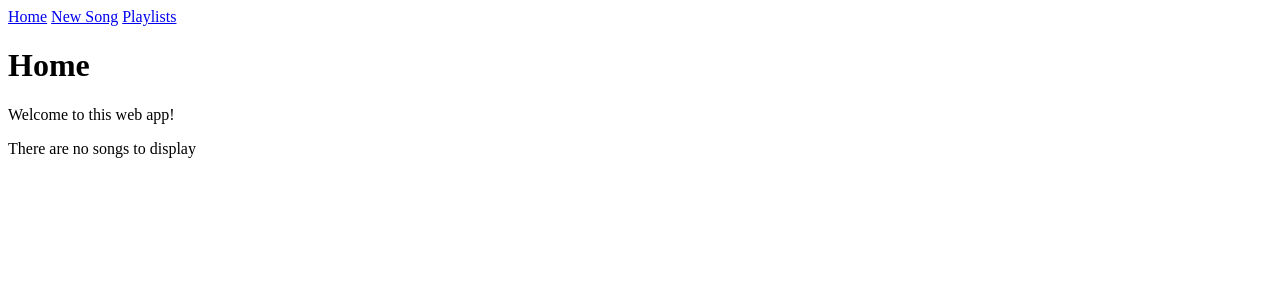
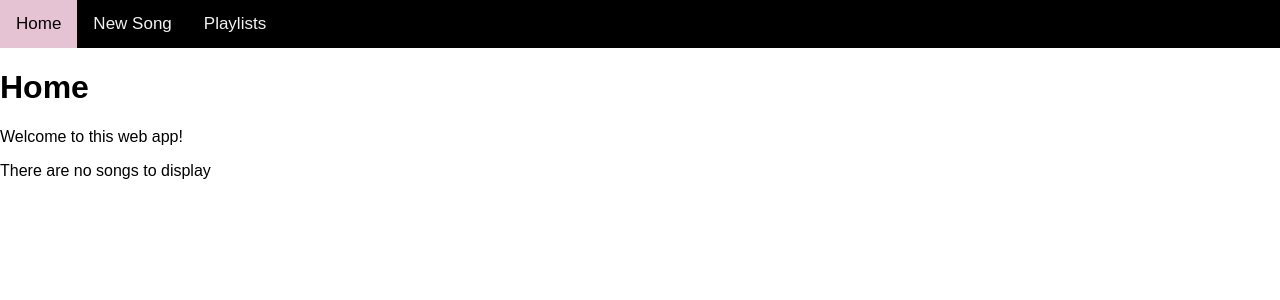
Before and after one commit to Catherine1000/playlistProject, a Flask app: page / in a window 1280 px wide. Shown: the top 300 px of the page. Run offline with Flask 2, Linux system fonts and the light colour scheme; data that the repository does not hold is empty.

Commit message:
Layout CSS

```diff
--- a/application/templates/layout.html
+++ b/application/templates/layout.html
@@ -1,11 +1,43 @@
 <html>
  <head>
      <title>{{ title }}</title>
+<style>
+body {
+  margin: 0;
+  font-family: Arial, Helvetica, sans-serif;
+}
+
+.topnav {
+  overflow: hidden;
+  background-color: #000000;
+}
+
+.topnav a {
+  float: left;
+  color: #f2f2f2;
+  text-align: center;
+  padding: 14px 16px;
+  text-decoration: none;
+  font-size: 17px;
+}
+
+.topnav a:hover {
+  background-color: #e6c3d3;
+  color: black;
+}
+
+.topnav a.active {
+  background-color: #a31a51;
+  color: white;
+}
+</style>
  </head>
  <body>
+<div class="topnav">
      <a href="{{ url_for('home') }}">Home</a>
      <a href="{{ url_for('newsong') }}">New Song</a>
      <a href="{{ url_for('playlists') }}">Playlists</a>
+</div>
      {% block body_content %}
      {% endblock body_content %}
  </body>
```
